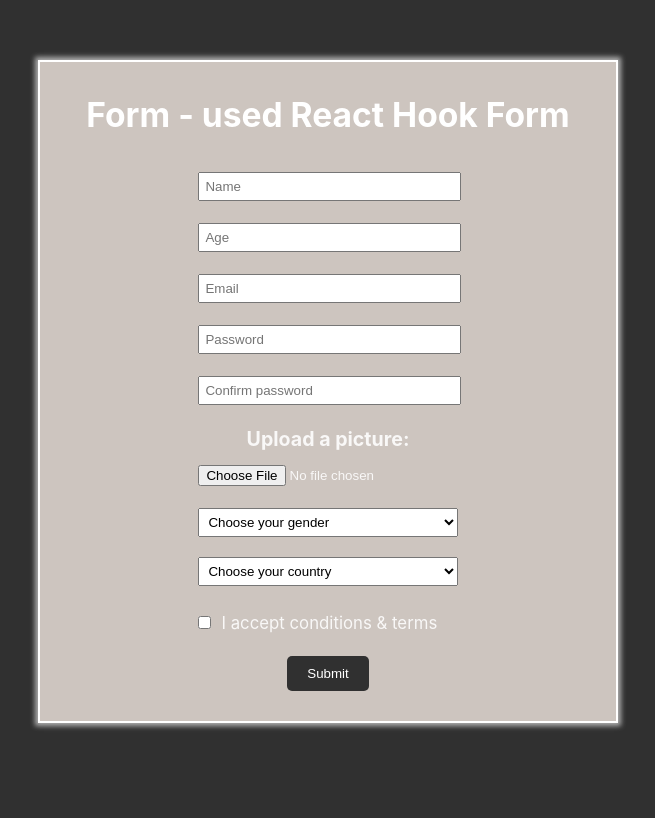
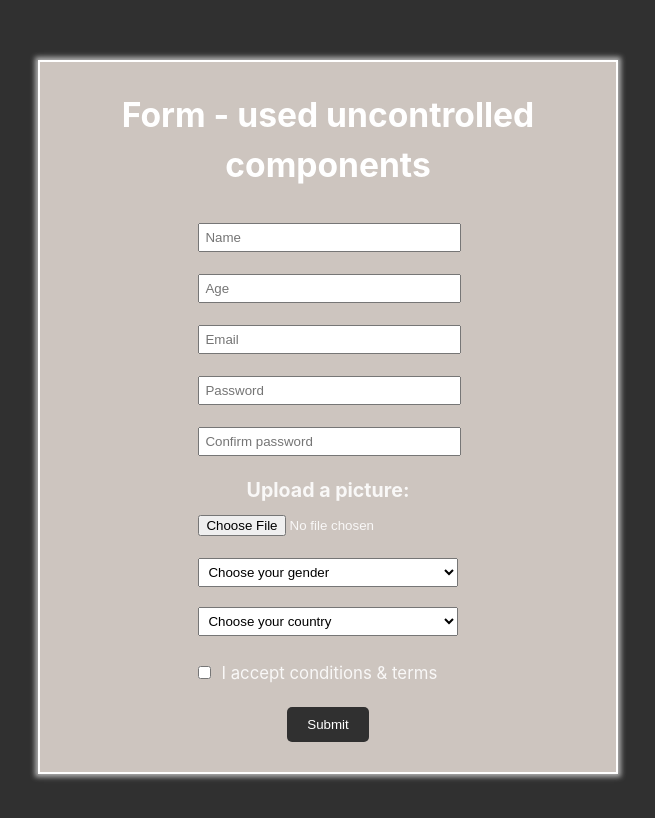
Before and after one commit to AnastasiyaAlisenok/rss-react, a React (Vite) app: page /react-hook-form in a window 1280 px wide. Shown: the top 818 px of the page, without its empty margins (312-967 px from the left). Built offline with nearby package versions, Linux system fonts and the light colour scheme.

Commit message:
fix: correct forms

```diff
--- a/src/App.tsx
+++ b/src/App.tsx
@@ -5,22 +5,15 @@ import {
   createRoutesFromElements,
 } from 'react-router-dom';
 import HomePage from './page/HomePage';
-import Form from './components/Form/Form';
+import FormUncontrol from './components/Forms/FormUncontrol';
+import FormHooks from './components/Forms/FormHooks';
 
 const router = createBrowserRouter(
   createRoutesFromElements(
     <>
       <Route path="/" element={<HomePage />}></Route>
-      <Route
-        path="/uncontrolled_form"
-        element={
-          <Form title="Form - used uncontrolled components" type="uncontrol" />
-        }
-      ></Route>
-      <Route
-        path="/react-hook-form"
-        element={<Form title="Form - used React Hook Form" type="hook-form" />}
-      ></Route>
+      <Route path="/uncontrolled_form" element={<FormUncontrol />}></Route>
+      <Route path="/react-hook-form" element={<FormHooks />}></Route>
     </>
   )
 );
--- a/src/components/Form/Form.tsx
+++ /dev/null
@@ -1,33 +0,0 @@
-import FormLine from '../FormLine/FormLine';
-import Select from '../Select/Select';
-import { countriesOptions, genderOptions } from '../Select/options';
-import styles from './Form.module.scss';
-
-interface IFormType {
-  title: string;
-  type: string;
-}
-
-const Form = (props: IFormType): React.ReactElement => {
-  return (
-    <div className={styles.container}>
-      <h2 className={styles.title}>{props.title}</h2>
-      <form className={styles.form}>
-        <FormLine type="text" text="Name" />
-        <FormLine type="number" text="Age" />
-        <FormLine type="email" text="Email" />
-        <FormLine type="password" text="Password" />
-        <FormLine type="password" text="Confirm password" />
-        <FormLine type="file" text=" " />
-        <Select text="Choose your gender" options={genderOptions} />
-        <Select text="Choose your country" options={countriesOptions} />
-        <FormLine type="checkbox" text=" " />
-        <button className={styles.button} type="submit">
-          Submit
-        </button>
-      </form>
-    </div>
-  );
-};
-
-export default Form;
--- /dev/null
+++ b/src/components/FormLine/FormLineHook.tsx
@@ -0,0 +1,46 @@
+import { Dispatch, SetStateAction } from 'react';
+import styles from './FormLine.module.scss';
+
+interface IformLineType {
+  type: string;
+  text: string;
+  value?: string;
+  checked?: boolean;
+  setValue?: Dispatch<SetStateAction<string>>;
+  setChecked?: Dispatch<SetStateAction<boolean>>;
+}
+
+const FormLineHooks = (props: IformLineType): React.ReactElement => {
+  return (
+    <label
+      className={
+        props.type === 'checkbox' ? styles.lineLabelCheckbox : styles.lineLabel
+      }
+    >
+      {props.type === 'file' && `Upload a picture:`}
+      <input
+        className={
+          props.type === 'file' || props.type === 'checkbox'
+            ? `${styles.lineFile}`
+            : `${styles.lineInput}`
+        }
+        type={props.type}
+        placeholder={props.text}
+        value={props.value}
+        checked={props.checked}
+        onChange={(event) => {
+          if (props.setChecked) {
+            props.setChecked(!props.checked);
+          } else if (props.setValue) {
+            props.setValue(event.target.value);
+          }
+        }}
+      />
+
+      {props.type === 'checkbox' && `I accept conditions & terms`}
+      <div></div>
+    </label>
+  );
+};
+
+export default FormLineHooks;
--- a/src/components/FormLine/FormLine.tsx
+++ b/src/components/FormLine/FormLineUncontrol.tsx
@@ -1,11 +1,18 @@
+import { MutableRefObject } from 'react';
 import styles from './FormLine.module.scss';
 
 interface IformLineType {
   type: string;
   text: string;
+  value?:
+    | MutableRefObject<HTMLInputElement>
+    | MutableRefObject<string>
+    | MutableRefObject<boolean>
+    | MutableRefObject<number>
+    | MutableRefObject<null>;
 }
 
-const FormLine = (props: IformLineType): React.ReactElement => {
+const FormLineUncontrol = (props: IformLineType): React.ReactElement => {
   return (
     <label
       className={
@@ -21,11 +28,13 @@ const FormLine = (props: IformLineType): React.ReactElement => {
         }
         type={props.type}
         placeholder={props.text}
+        ref={props.value as MutableRefObject<HTMLInputElement>}
       />
+
       {props.type === 'checkbox' && `I accept conditions & terms`}
       <div></div>
     </label>
   );
 };
 
-export default FormLine;
+export default FormLineUncontrol;
--- /dev/null
+++ b/src/components/Forms/FormHooks.tsx
@@ -0,0 +1,97 @@
+import { useState } from 'react';
+import Select from '../Select/Select';
+import { countriesOptions, genderOptions } from '../Select/options';
+import styles from './Form.module.scss';
+import FormLineHooks from '../FormLine/FormLineHook';
+import { useDispatch, useSelector } from 'react-redux';
+import { actions } from '../../redux/Form.slice';
+import { useNavigate } from 'react-router-dom';
+import { RootState } from '../../redux/store';
+
+const FormHooks = (): React.ReactElement => {
+  const [userName, setUserName] = useState('');
+  const [age, setAge] = useState('');
+  const [email, setEmail] = useState('');
+  const [password, setPassword] = useState('');
+  const [confirmPassword, setConfirmPassword] = useState('');
+  const [isChecked, setChecked] = useState(false);
+  const [gender, setGender] = useState('');
+  const [country, setCountry] = useState('');
+  const dispatch = useDispatch();
+  const navigate = useNavigate();
+  const data = useSelector((state: RootState) => state.formData);
+
+  console.log(data);
+
+  const submitForm = (): void => {
+    dispatch(
+      actions.setFormData({
+        name: userName,
+        age,
+        email,
+        password,
+        gender,
+        accept: isChecked,
+        image: '',
+        country,
+      })
+    );
+    navigate('/');
+  };
+  return (
+    <div className={styles.container}>
+      <h2 className={styles.title}>Form - used uncontrolled components</h2>
+      <form className={styles.form}>
+        <FormLineHooks
+          type="text"
+          text="Name"
+          value={userName}
+          setValue={setUserName}
+        />
+        <FormLineHooks type="number" text="Age" value={age} setValue={setAge} />
+        <FormLineHooks
+          type="email"
+          text="Email"
+          value={email}
+          setValue={setEmail}
+        />
+        <FormLineHooks
+          type="password"
+          text="Password"
+          value={password}
+          setValue={setPassword}
+        />
+        <FormLineHooks
+          type="password"
+          text="Confirm password"
+          value={confirmPassword}
+          setValue={setConfirmPassword}
+        />
+        <FormLineHooks type="file" text=" " />
+        <Select
+          text="Choose your gender"
+          options={genderOptions}
+          value={gender}
+          setValue={setGender}
+        />
+        <Select
+          text="Choose your country"
+          options={countriesOptions}
+          value={country}
+          setValue={setCountry}
+        />
+        <FormLineHooks
+          type="checkbox"
+          text=" "
+          checked={isChecked}
+          setChecked={setChecked}
+        />
+        <button className={styles.button} type="submit" onClick={submitForm}>
+          Submit
+        </button>
+      </form>
+    </div>
+  );
+};
+
+export default FormHooks;
--- /dev/null
+++ b/src/components/Forms/FormUncontrol.tsx
@@ -0,0 +1,95 @@
+import { useRef, MutableRefObject } from 'react';
+import Select from '../Select/Select';
+import { useDispatch, useSelector } from 'react-redux';
+import { useNavigate } from 'react-router-dom';
+import { countriesOptions, genderOptions } from '../Select/options';
+import styles from './Form.module.scss';
+import FormLineUncontrol from '../FormLine/FormLineUncontrol';
+import { actions } from '../../redux/Form.slice';
+import { RootState } from '../../redux/store';
+
+const FormUncontrol = (): React.ReactElement => {
+  const nameRef = useRef<HTMLInputElement>();
+  const ageRef = useRef<HTMLInputElement>();
+  const emailRef = useRef<HTMLInputElement>();
+  const passwordRef = useRef<HTMLInputElement>();
+  const passwordConfirmRef = useRef<HTMLInputElement>();
+  const genderRef = useRef<HTMLSelectElement>();
+  const countryRef = useRef<HTMLSelectElement>();
+  const checkedRef = useRef<HTMLInputElement>();
+  const dispatch = useDispatch();
+  const navigate = useNavigate();
+  const data = useSelector((state: RootState) => state.formData);
+
+  console.log(data);
+
+  const submitForm = (): void => {
+    dispatch(
+      actions.setFormData({
+        name: nameRef.current?.value,
+        age: ageRef.current?.value,
+        email: emailRef.current?.value,
+        password: passwordRef.current?.value,
+        gender: genderRef.current?.value,
+        accept: checkedRef.current?.checked,
+        image: '',
+        country: countryRef.current?.value,
+      })
+    );
+    navigate('/');
+  };
+
+  return (
+    <div className={styles.container}>
+      <h2 className={styles.title}>Form - used uncontrolled components</h2>
+      <form className={styles.form}>
+        <FormLineUncontrol
+          type="text"
+          text="Name"
+          value={nameRef as MutableRefObject<HTMLInputElement>}
+        />
+        <FormLineUncontrol
+          type="number"
+          text="Age"
+          value={ageRef as MutableRefObject<HTMLInputElement>}
+        />
+        <FormLineUncontrol
+          type="email"
+          text="Email"
+          value={emailRef as MutableRefObject<HTMLInputElement>}
+        />
+        <FormLineUncontrol
+          type="password"
+          text="Password"
+          value={passwordRef as MutableRefObject<HTMLInputElement>}
+        />
+        <FormLineUncontrol
+          type="password"
+          text="Confirm password"
+          value={passwordConfirmRef as MutableRefObject<HTMLInputElement>}
+        />
+        <FormLineUncontrol type="file" text=" " />
+        <Select
+          text="Choose your gender"
+          options={genderOptions}
+          refValue={genderRef as MutableRefObject<HTMLSelectElement>}
+        />
+        <Select
+          text="Choose your country"
+          options={countriesOptions}
+          refValue={countryRef as MutableRefObject<HTMLSelectElement>}
+        />
+        <FormLineUncontrol
+          type="checkbox"
+          text=" "
+          value={checkedRef as MutableRefObject<HTMLInputElement>}
+        />
+        <button className={styles.button} type="submit" onClick={submitForm}>
+          Submit
+        </button>
+      </form>
+    </div>
+  );
+};
+
+export default FormUncontrol;
--- a/src/components/Select/Select.tsx
+++ b/src/components/Select/Select.tsx
@@ -1,15 +1,32 @@
+import { Dispatch, SetStateAction, MutableRefObject } from 'react';
 import styles from './Select.module.scss';
 
 interface ISelectType {
   text: string;
   options: string[];
+  value?: string;
+  setValue?: Dispatch<SetStateAction<string>>;
+  refValue?:
+    | MutableRefObject<HTMLSelectElement>
+    | MutableRefObject<string>
+    | undefined;
 }
 
-const Select = (props: ISelectType): React.ReactElement => {
+const Select = (props: ISelectType): JSX.Element => {
   return (
-    <select className={styles.select} autoComplete="true">
+    <select
+      className={styles.select}
+      autoComplete="true"
+      value={props.value}
+      ref={props.refValue as MutableRefObject<HTMLSelectElement>}
+      onChange={(event) => {
+        if (props.setValue) {
+          props.setValue(event.target.value);
+        }
+      }}
+    >
       <option className={styles.option}>{props.text}</option>
-      {props.options.map((option) => (
+      {props.options.map((option: string) => (
         <option className={styles.option} key={option} value={option}>
           {option}
         </option>
--- a/src/redux/store.tsx
+++ b/src/redux/store.tsx
@@ -8,3 +8,5 @@ const reducers = combineReducers({
 export const store = configureStore({
   reducer: reducers,
 });
+
+export type RootState = ReturnType<typeof store.getState>;
```
Also changed, not shown: src/components/Forms/Form.module.scss (renamed from src/components/Form/Form.module.scss).
